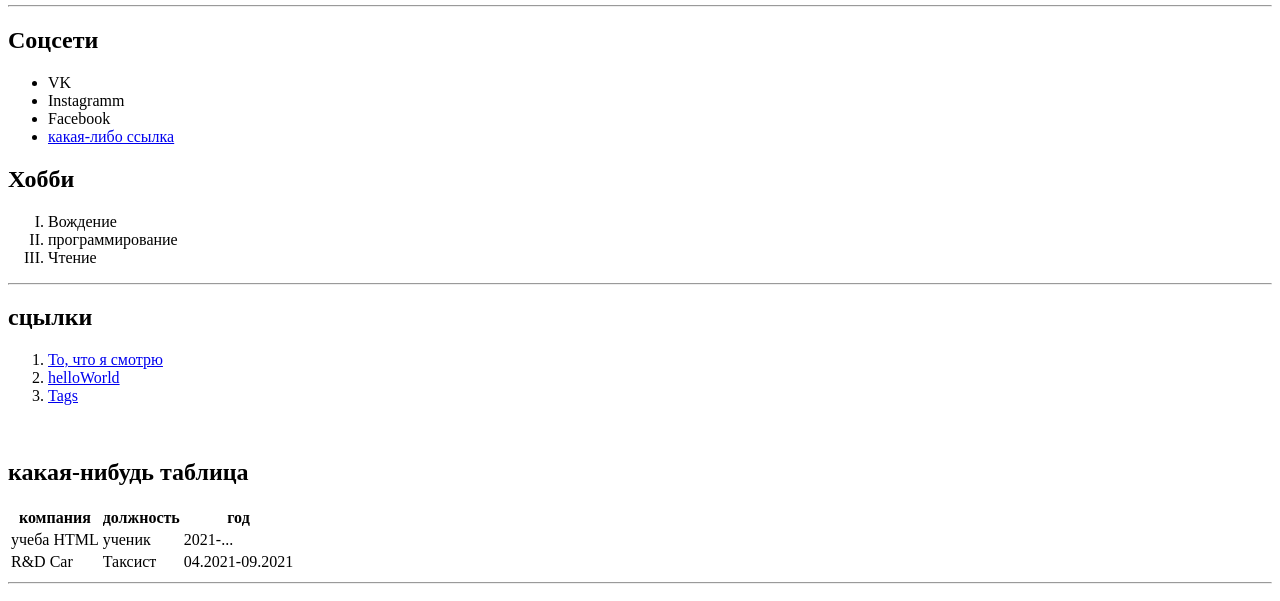
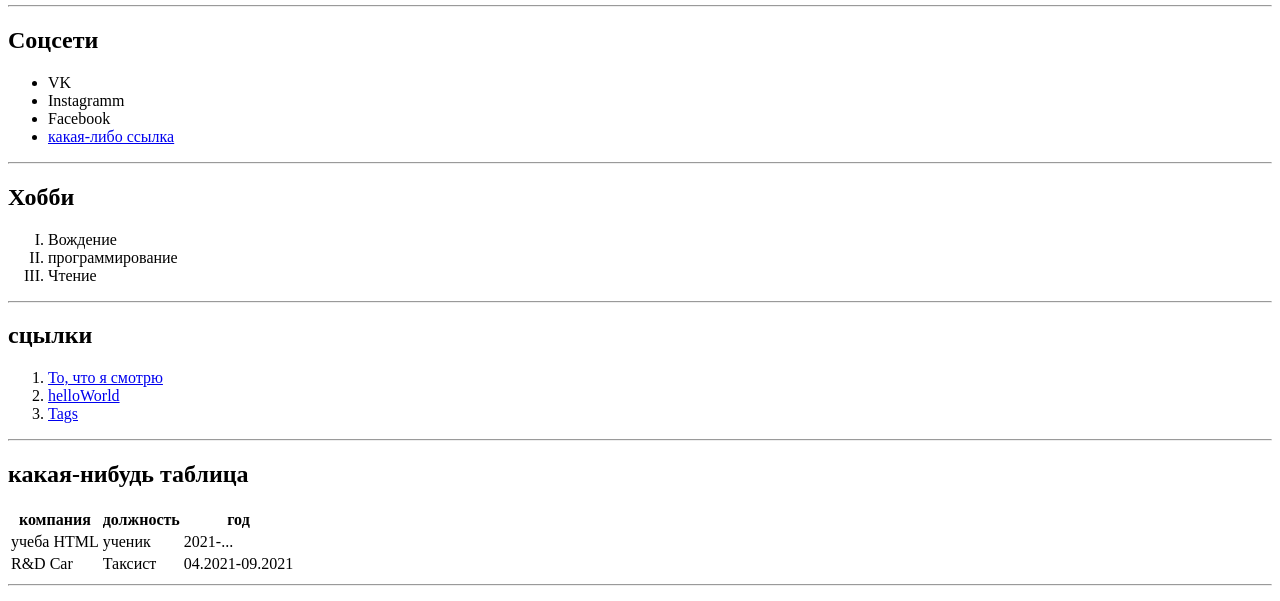
Before and after one commit to Kreoll/first-test, a plain HTML site: page index.html in a window 1280 px wide. Shown: the part 165-766 px from the top of the page. Drawn offline with Linux system fonts and the light colour scheme.

Commit message:
Add files via upload

```diff
--- a/index.html
+++ b/index.html
@@ -40,6 +40,7 @@
         >
       </li>
     </ul>
+    <hr />
     <h2>Хобби</h2>
     <ol type="I">
       <li>Вождение</li>
@@ -53,7 +54,7 @@
       <li><a href="helloworld.html">helloWorld</a></li>
       <li><a href="different.html">Tags</a></li>
     </ol>
-    <br />
+    <hr />
     <h2>какая-нибудь таблица</h2>
     <table>
       <tr>
```
